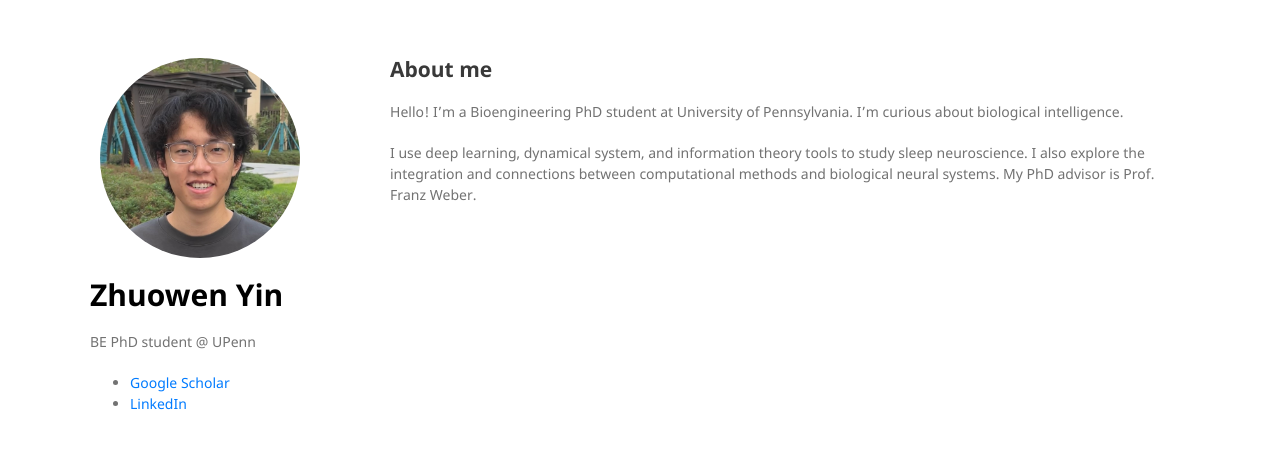
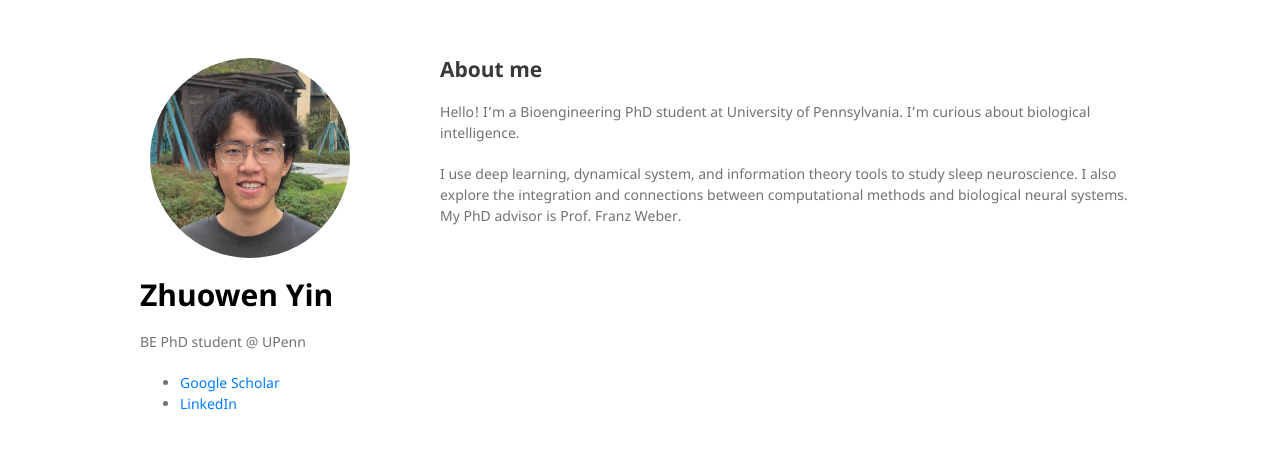
Before and after one commit to zhuowenyin/zhuowenyin.github.io, a Jekyll site: the page built from index.md, in a window 1280 px wide. Shown: the top 449 px of the page. Built offline with Jekyll 4.4.1, drawn with Linux system fonts in a browser that asks for light colours.

Commit message:
Adjust widths for print and screen media queries

```diff
--- a/assets/css/style.scss
+++ b/assets/css/style.scss
@@ -6,7 +6,7 @@
 @media print, screen and (min-width: 1024px) {
 
   .wrapper {
-    width: 1100px;
+    width: 1000px;
   }
 
   header {
@@ -14,7 +14,7 @@
   }
 
   section {
-    width: 800px;
+    width: 700px;
   }
 }
 
```
